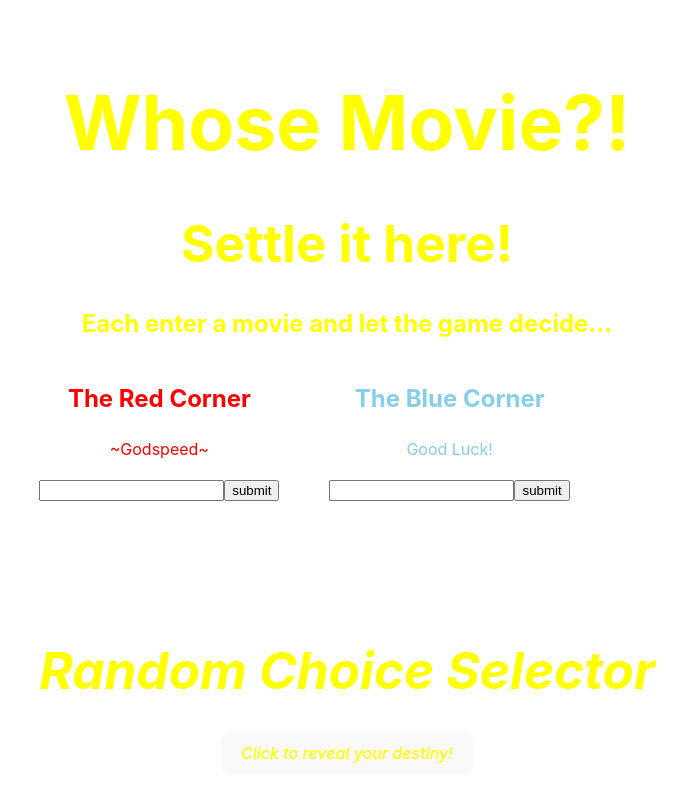
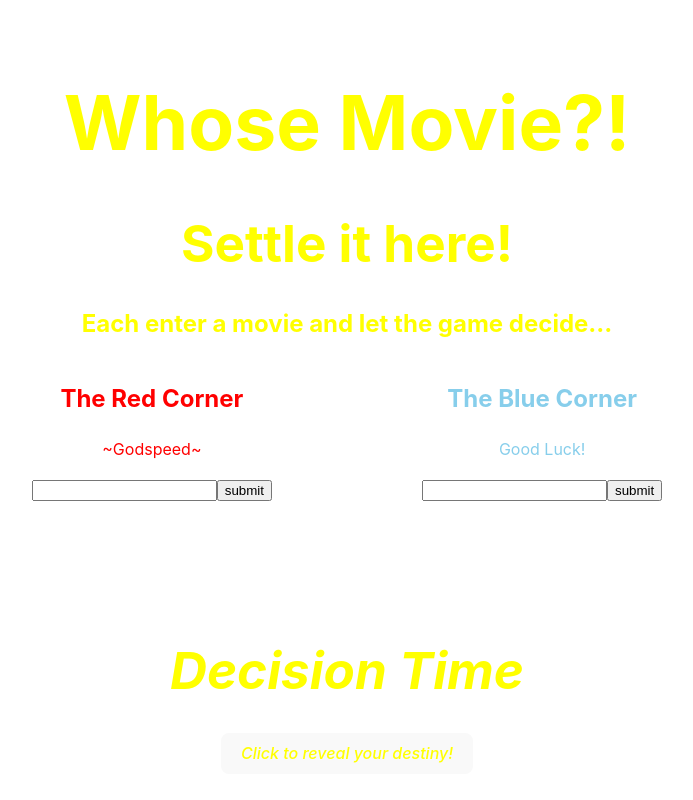
Before and after one commit to michaelg85/320SBA, a React (Vite) app: page / in a window 1280 px wide. Shown: the top 800 px of the page, without its empty margins (293-986 px from the left). Built offline with nearby package versions, Linux system fonts and the light colour scheme; no server answers.

Commit message:
RandomChoice choices

```diff
--- a/src/App.css
+++ b/src/App.css
@@ -3,11 +3,12 @@
   margin: 0 auto;
   padding: 2rem;
   text-align: center;
+  flex-wrap: wrap;
 }
 
 .container {
   display: flex;
-  gap: 50px; /* Adds space between columns */
+  gap: 150px; /* Adds space between columns */
 }
 
 /* .form {
--- a/src/App.jsx
+++ b/src/App.jsx
@@ -35,7 +35,7 @@ export default function App() {
 
     // This will run on the first render but not on subsquent renders
     useEffect(() => {
-      getMovie("Superman");
+      getMovie("Land Before Time");
     }, []);
 
       // Function to get RED movies
@@ -52,7 +52,7 @@ export default function App() {
 
     // This will run on the first render but not on subsquent renders
     useEffect(() => {
-      getRedMovie("Trailer Park Boys");
+      getRedMovie("Superman");
     }, []);
 
       // Function to get BLUE movies
@@ -84,10 +84,10 @@ export default function App() {
     setRandomChoice(data);
   };
 
-    // This will run on the first render but not on subsquent renders
-    useEffect(() => {
-      getRandomChoice("Superman");
-    }, []);
+    // // This will run on the first render but not on subsquent renders
+    // useEffect(() => {
+    //   getRandomChoice("Superman");
+    // }, []);
 
   return (
     <main>
--- a/src/components/MovieDisplay.jsx
+++ b/src/components/MovieDisplay.jsx
@@ -8,7 +8,7 @@ export default function MovieDisplay({ movie }){
           <h2>{movie.Genre}</h2>
           <img src={movie.Poster} alt={movie.Title} />
           <h2>{movie.Year}</h2>
-          {/* <h2>{movie.Plot}</h2> */}
+          {/* <h2 >{movie.Plot}</h2> */}
           </div>
         </>
       );
--- a/src/components/RandomChoice/RandomChoice.jsx
+++ b/src/components/RandomChoice/RandomChoice.jsx
@@ -14,7 +14,7 @@ const RandomChoice = ({redMovie, blueMovie}) => {
 
   return (
     <div style={{ color: "yellow", fontStyle: "italic" }}>
-      <h1>Random Choice Selector</h1>
+      <h1>Decision Time</h1>
       <button
         onClick={selectRandomChoice}
         style={{ color: "yellow", fontStyle: "italic" }}
```
